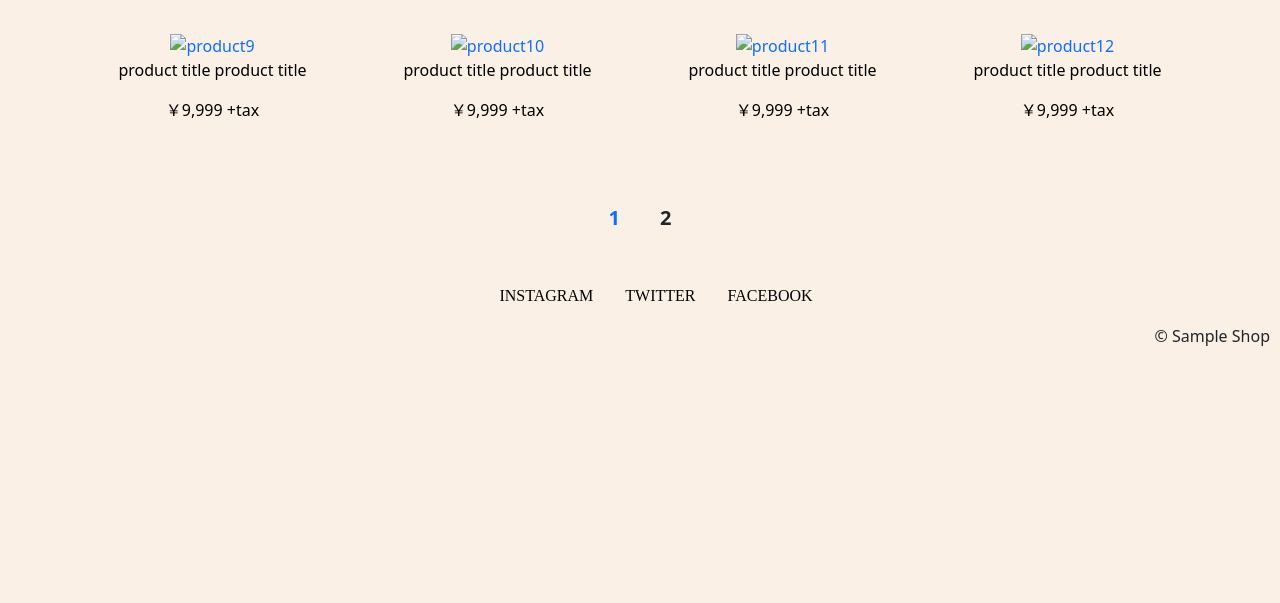
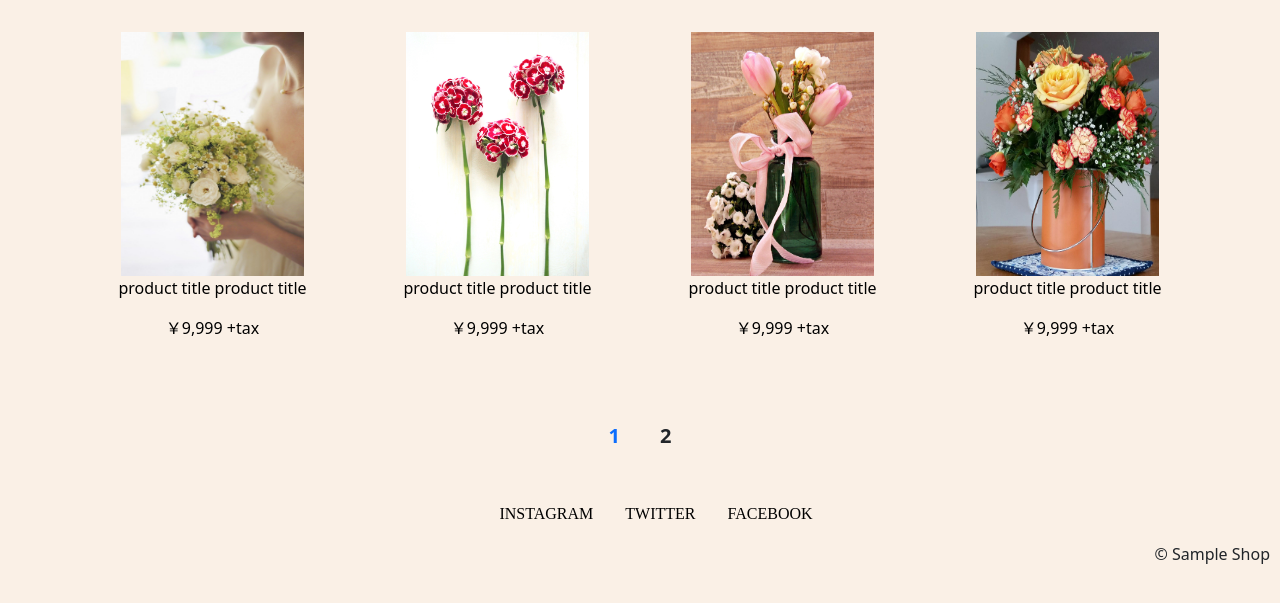
Before and after one commit to maicocoro/mai-repository, a plain HTML site: page index.html in a window 1280 px wide. Shown: the part 107-710 px from the top of the page. Drawn offline with nearby package versions, Linux system fonts and the light colour scheme; a web font is replaced by a local one.

Commit message:
Update index.html

```diff
--- a/index.html
+++ b/index.html
@@ -63,7 +63,7 @@
                 <div class="row">
                     <div class="col-md-3" id="product9">
                         <a href="#">
-                            <img src="../asset/image/product9.jpg" alt="product9" height="244px" width="183px">
+                            <img src="image/product9.jpg" alt="product9" height="244px" width="183px">
                             <div class="item-coment">
                               <p class="p1">product title product title</p>
                                 <p>￥9,999 +tax</p>
@@ -72,7 +72,7 @@
                     </div>
                     <div class="col-md-3" id="product10">
                         <a href="#">
-                            <img src="../asset/image/product2.jpg" alt="product10" height="244px" width="183px">
+                            <img src="image/product2.jpg" alt="product10" height="244px" width="183px">
                             <div class="item-coment">
                               <p class="p1">product title product title</p>
                                 <p>￥9,999 +tax</p>
@@ -81,7 +81,7 @@
                     </div>
                     <div class="col-md-3" id="product11">
                         <a href="#">
-                            <img src="../asset/image/product3.jpg" alt="product11" height="244px" width="183px">
+                            <img src="image/product3.jpg" alt="product11" height="244px" width="183px">
                             <div class="item-coment">
                               <p class="p1">product title product title</p>
                                 <p>￥9,999 +tax</p>
@@ -90,7 +90,7 @@
                     </div>
                     <div class="col-md-3" id="product12">
                         <a href="#">
-                            <img src="../asset/image/product4.jpg" alt="product12" height="244px" width="183px">
+                            <img src="image/product4.jpg" alt="product12" height="244px" width="183px">
                             <div class="item-coment">
                               <p class="p1">product title product title</p>
                                 <p>￥9,999 +tax</p>
@@ -102,7 +102,7 @@
             </div>
         </div>
             <ul class="pagination">
-                <li><a href="index.html">1</a></li>
+                <li><a href="https://maicocoro.github.io/mai-repository/">1</a></li>
                 <li>2</li>
             </ul>
         </main>
```
